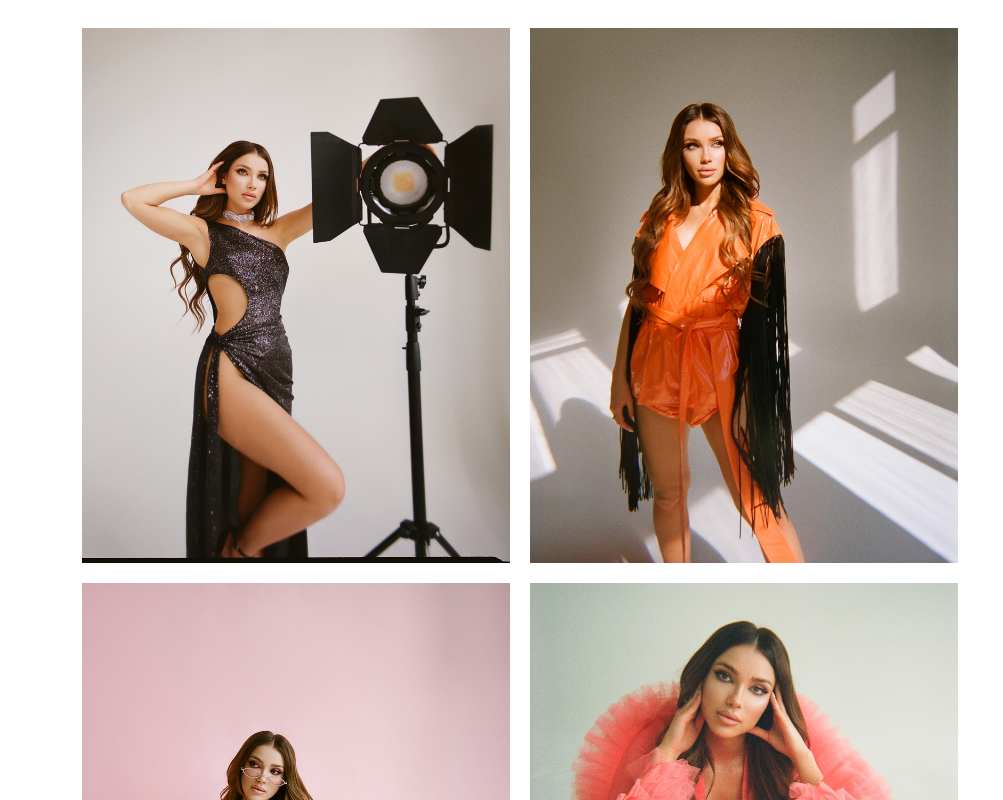
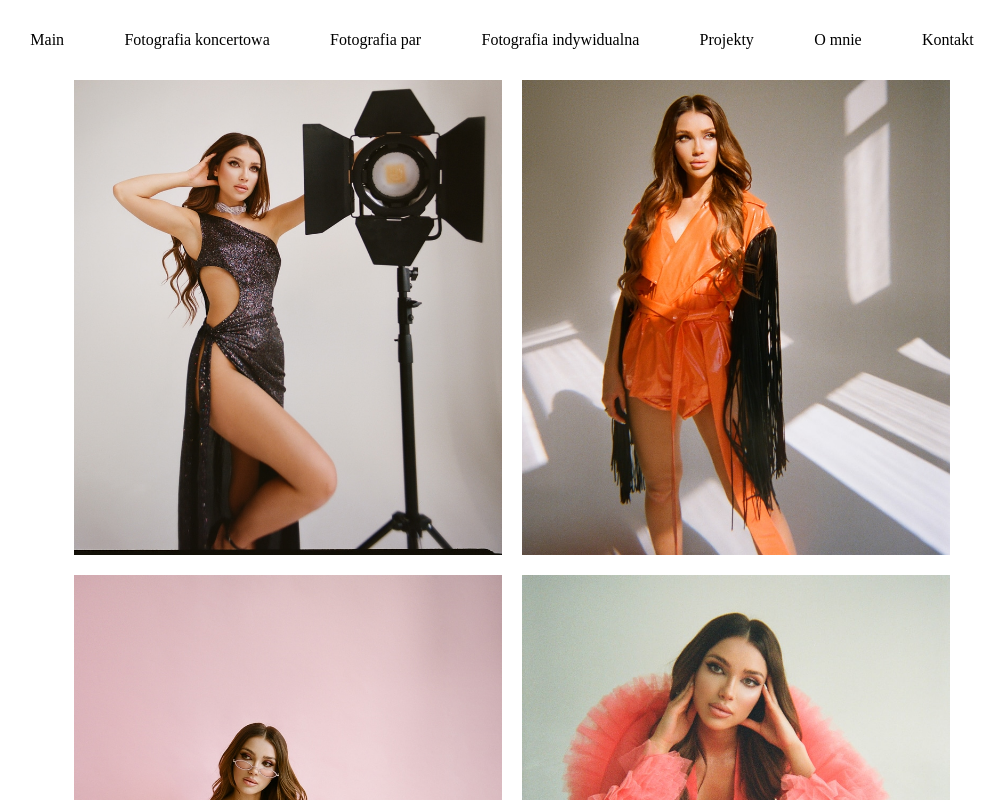
Before and after one commit to filobr/kielczewska, a React (Create React App) app: page /fotografia-koncertowa in a window 1280 px wide. Shown: the top 800 px of the page, without its empty margins (138-1141 px from the left). Built offline with nearby package versions, Linux system fonts and the light colour scheme.

Commit message:
2 - Feat: make reusable navbar

```diff
--- a/public/index.html
+++ b/public/index.html
@@ -26,7 +26,7 @@
     -->
     <title>React App</title>
   </head>
-  <body>
+  <body style="margin: 0; padding: 0">
     <noscript>You need to enable JavaScript to run this app.</noscript>
     <div id="root"></div>
     <!--
--- a/src/App.css
+++ /dev/null
@@ -1,38 +0,0 @@
-.App {
-  text-align: center;
-}
-
-.App-logo {
-  height: 40vmin;
-  pointer-events: none;
-}
-
-@media (prefers-reduced-motion: no-preference) {
-  .App-logo {
-    animation: App-logo-spin infinite 20s linear;
-  }
-}
-
-.App-header {
-  background-color: #282c34;
-  min-height: 100vh;
-  display: flex;
-  flex-direction: column;
-  align-items: center;
-  justify-content: center;
-  font-size: calc(10px + 2vmin);
-  color: white;
-}
-
-.App-link {
-  color: #61dafb;
-}
-
-@keyframes App-logo-spin {
-  from {
-    transform: rotate(0deg);
-  }
-  to {
-    transform: rotate(360deg);
-  }
-}
--- a/src/components/navBar/navBar.tsx
+++ b/src/components/navBar/navBar.tsx
@@ -1,18 +1,36 @@
 import { Link } from "react-router-dom";
 import { FC } from "react";
+import styled from "styled-components";
+import { flexDisplay } from "components/helpers/helpers";
+
+interface NavContainerProps {
+  dark?: boolean;
+  fixed?: boolean;
+}
+
+export const NavContainer = styled.div<NavContainerProps>`
+  ${flexDisplay("80%", "10vh", "row")}
+  margin: ${({ fixed }) => (fixed ? "0" : "50px")};
+  align-items: center;
+  justify-content: space-evenly;
+  background-color: ${({ dark }) => (dark ? "rgba(0, 0, 0, 0.7)" : "#ffffff")};
+  border-radius: 30px;
+  position: fixed;
+`;
 
 interface NavItemProps {
   path: string;
   label: string;
+  white?: boolean;
 }
 
-export const NavItem: FC<NavItemProps> = ({ path, label }) => {
+export const NavItem: FC<NavItemProps> = ({ path, label, white }) => {
   return (
     <Link
       to={path}
       style={{
         textDecoration: "none",
-        color: "#ffffff",
+        color: white ? "#ffffff" : "#000000",
         padding: "20px",
       }}
     >
--- a/src/components/siteContent/siteContent.tsx
+++ b/src/components/siteContent/siteContent.tsx
@@ -5,7 +5,9 @@ import {
   selectPreviousIndex,
   selectNextIndex,
 } from "components/helpers/helpers";
-import { Modal } from "./modal";
+import { tabs } from "consts/consts";
+import { Modal } from "components/siteContent/modal";
+import { NavContainer, NavItem } from "components/navBar/navBar";
 
 export const Container = styled.div`
   ${flexDisplay("100vw", "auto", "column")}
@@ -69,6 +71,11 @@ const SiteContent: FC<SiteContentProps> = ({ images, description }) => {
 
   return (
     <Container>
+      <NavContainer fixed>
+        {tabs.map(tab => (
+          <NavItem path={tab.path} label={tab.label} key={tab.label} />
+        ))}
+      </NavContainer>
       {description && <Description>{description}</Description>}
       <Gallery>
         <GalleryRow>
--- a/src/consts/consts.tsx
+++ b/src/consts/consts.tsx
@@ -35,3 +35,13 @@ export const routes: Record<string, Route> = {
     label: "Kontakt",
   },
 };
+
+export const tabs = [
+  routes.mainPage,
+  routes.concerts,
+  routes.couples,
+  routes.single,
+  routes.projects,
+  routes.about,
+  routes.contact,
+];
--- a/src/views/MainPage.tsx
+++ b/src/views/MainPage.tsx
@@ -7,8 +7,8 @@ import {
   selectNextIndex,
   selectPreviousIndex,
 } from "components/helpers/helpers";
-import { NavItem } from "components/navBar/navBar";
-import { CMS_API_URL, routes } from "consts/consts";
+import { NavContainer, NavItem } from "components/navBar/navBar";
+import { CMS_API_URL, tabs } from "consts/consts";
 import { LoadingPage } from "components/loadingPage/loadingPage";
 
 interface ContainerProps {
@@ -39,15 +39,6 @@ export const CenterContainer = styled.div`
 
 export const Icon = styled.img`
   cursor: pointer;
-`;
-
-export const MainNavbar = styled.div`
-  ${flexDisplay("100%", "10vh", "row")}
-  margin: 50px;
-  align-items: center;
-  justify-content: space-evenly;
-  background-color: rgba(0, 0, 0, 0.7);
-  border-radius: 30px;
 `;
 
 export const MainPage: FC = () => {
@@ -86,16 +77,6 @@ export const MainPage: FC = () => {
   const prevPhoto = () =>
     setImageIndex(selectPreviousIndex(imageIndex, images.length));
 
-  const tabs = [
-    routes.mainPage,
-    routes.concerts,
-    routes.couples,
-    routes.single,
-    routes.projects,
-    routes.about,
-    routes.contact,
-  ];
-
   if (isLoading) return <LoadingPage />;
   if (isError) return <p>Sorry, Something went wrong!</p>;
   return (
@@ -106,11 +87,11 @@ export const MainPage: FC = () => {
         <Icon src={LeftArrow} onClick={prevPhoto} />
       </SideContainer>
       <CenterContainer>
-        <MainNavbar>
+        <NavContainer dark>
           {tabs.map(tab => (
-            <NavItem path={tab.path} label={tab.label} key={tab.label} />
+            <NavItem path={tab.path} label={tab.label} key={tab.label} white />
           ))}
-        </MainNavbar>
+        </NavContainer>
       </CenterContainer>
       <SideContainer>
         <Icon src={RightArrow} onClick={nextPhoto} />
```
